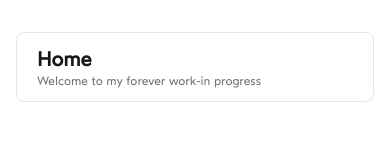
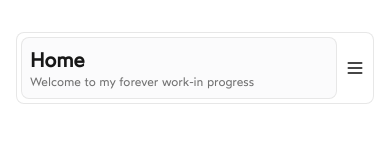
Before and after one commit to shhamdi/shhamdi-portfolio, a Next.js app: page / in a window 390 px wide. Shown: the top 154 px of the page. Built offline with nearby package versions, Linux system fonts and the light colour scheme.

Commit message:
feat: add mobile navbar

```diff
--- a/src/components/icons.tsx
+++ b/src/components/icons.tsx
@@ -2,6 +2,7 @@ import {
   Github,
   Twitter,
   Linkedin,
+  Menu,
   type Icon as LucideIcon,
 } from 'lucide-react'
 
@@ -11,4 +12,5 @@ export const Icons = {
   github: Github,
   twitter: Twitter,
   linkedin: Linkedin,
+  menu: Menu,
 }
--- a/src/components/mobile-nav.tsx
+++ b/src/components/mobile-nav.tsx
@@ -1,39 +1,58 @@
+'use client'
+
 import Link from 'next/link'
-import {
-  Select,
-  SelectContent,
-  SelectItem,
-  SelectTrigger,
-  SelectValue,
-} from './ui/select'
+import { NavItem } from '@/types'
+import { cn } from '@/lib/utils'
+import { Dispatch, SetStateAction } from 'react'
 
-export const MobileNav = () => {
+interface MobileNavProps {
+  items: NavItem[]
+  pathname: string
+  showMobileMenu: boolean
+  setShowMobileMenu: Dispatch<SetStateAction<boolean>>
+}
+
+export const MobileNav = ({
+  items,
+  pathname,
+  showMobileMenu,
+  setShowMobileMenu,
+}: MobileNavProps) => {
   return (
-    <nav className="fixed left-4 right-4 top-4 z-50 rounded-lg bg-white outline outline-1 outline-primary">
-      <div className="container px-4 sm:px-6 lg:px-8">
-        {/* <div className="flex h-16 items-center justify-between">
-          <div className="flex items-center">
-            <Link href="/" className="text-xl font-bold text-gray-800">
-              Logo
-            </Link>
-          </div>
-          <div className="">
-            <div className="ml-10 flex items-baseline space-x-4"></div>
-          </div>
-        </div> */}
-        <Select>
-          <SelectTrigger className="w-full">
-            <SelectValue placeholder="Theme" />
-          </SelectTrigger>
-          <SelectContent>
-            <SelectItem value="about">
-              <Link href="/about">about</Link>
-            </SelectItem>
-            <SelectItem value="dark">Dark</SelectItem>
-            <SelectItem value="system">System</SelectItem>
-          </SelectContent>
-        </Select>
+    <div
+      className={cn(
+        'fixed left-4 right-4 top-28 z-50 mx-auto h-auto overflow-auto rounded-lg border border-primary/10 bg-white/90 bg-clip-padding shadow-md backdrop-blur-sm backdrop-filter animate-in slide-in-from-bottom-80 sm:hidden',
+      )}
+    >
+      <div className="flex flex-col items-center gap-1 p-1">
+        {items.map((item, index) => (
+          <Link
+            key={index}
+            href={item.href}
+            className={cn(
+              'inline-block',
+              'flex items-start justify-between',
+              'w-full rounded-lg p-2',
+              'border border-primary/10 bg-gray-50/70 bg-clip-padding backdrop-blur-sm backdrop-filter',
+            )}
+            onClick={() => setShowMobileMenu(!showMobileMenu)}
+          >
+            <div className="flex flex-col">
+              <div className="text-xl font-semibold text-primary">
+                {item.title}
+              </div>
+              <div className="text-xs font-normal text-muted-foreground">
+                {item.description}
+              </div>
+            </div>
+            <div className={cn(item.href === pathname ? 'block' : 'hidden')}>
+              <div className="rounded-sm bg-gray-300 px-1 text-[11px] font-medium text-gray-500">
+                Current
+              </div>
+            </div>
+          </Link>
+        ))}
       </div>
-    </nav>
+    </div>
   )
 }
--- a/src/components/nav.tsx
+++ b/src/components/nav.tsx
@@ -4,7 +4,9 @@ import { cn } from '@/lib/utils'
 import { NavItem } from '@/types'
 import Link from 'next/link'
 import { usePathname } from 'next/navigation'
-import React from 'react'
+import { useState } from 'react'
+import { Icons } from './icons'
+import { MobileNav } from './mobile-nav'
 
 interface NavbarProps {
   items: NavItem[]
@@ -12,17 +14,18 @@ interface NavbarProps {
 
 export function Navbar({ items }: NavbarProps) {
   const pathname = usePathname()
-  console.log('segment = ', pathname)
+  const [showMobileMenu, setShowMobileMenu] = useState<boolean>(false)
+  console.log('showMobileMenu: ', showMobileMenu)
   return (
-    <div className="fixed left-4 right-4 top-8 z-50 mx-auto h-auto rounded-lg border border-primary/10 bg-white/60 bg-clip-padding backdrop-blur-sm backdrop-filter sm:max-w-[30rem]">
-      <div>
+    <>
+      <div className="fixed left-4 right-4 top-8 z-50 mx-auto h-auto rounded-lg border border-primary/10 bg-white/60 bg-clip-padding backdrop-blur-sm backdrop-filter sm:max-w-[20rem] md:max-w-[25rem]">
         <nav className="hidden px-3 sm:flex sm:justify-between">
           {items.map((item, index) => (
             <Link
               key={index}
               href={item.href}
               className={cn(
-                'px-2 py-3 text-lg font-normal transition-colors hover:text-foreground/80',
+                'px-2 py-3 text-sm font-semibold transition-colors hover:text-foreground/80 md:text-base',
                 item.href === pathname ? 'text-primary' : 'text-foreground/60',
               )}
             >
@@ -30,13 +33,15 @@ export function Navbar({ items }: NavbarProps) {
             </Link>
           ))}
         </nav>
-        <nav className="px-3 sm:hidden">
+        <nav className="sm:hidden">
+          <div className="flex items-center justify-between gap-1">
             {items.map((item, index) => (
               <div
                 key={index}
                 className={cn(
                   item.href === pathname ? 'flex flex-col' : 'hidden',
-                'px-2 py-3 font-normal',
+                  'my-1 ml-1 w-full rounded-lg p-2',
+                  'border border-primary/10 bg-gray-50/70 bg-clip-padding backdrop-blur-sm backdrop-filter',
                 )}
               >
                 <div className="text-xl font-semibold text-primary">
@@ -47,8 +52,25 @@ export function Navbar({ items }: NavbarProps) {
                 </div>
               </div>
             ))}
+            <div className="my-1 mr-1 flex h-full items-center justify-center">
+              <button
+                onClick={() => setShowMobileMenu(!showMobileMenu)}
+                className="p-1"
+              >
+                <Icons.menu size={20} />
+              </button>
+            </div>
+          </div>
         </nav>
       </div>
-    </div>
+      {showMobileMenu ? (
+        <MobileNav
+          items={items}
+          pathname={pathname}
+          showMobileMenu={showMobileMenu}
+          setShowMobileMenu={setShowMobileMenu}
+        />
+      ) : null}
+    </>
   )
 }
```
Lines whose indentation alone changed are shown as unchanged.
